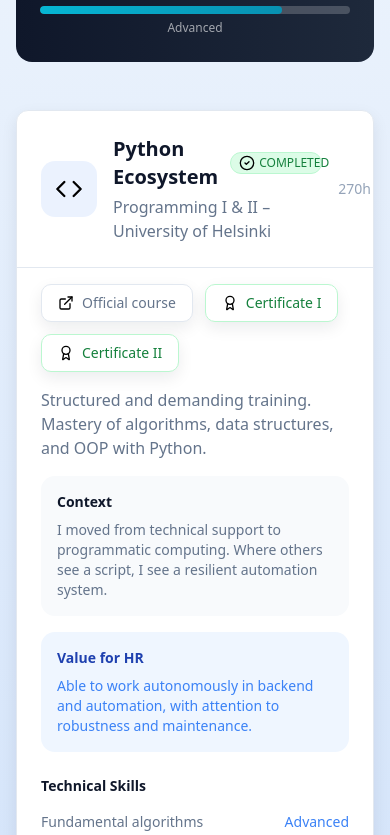
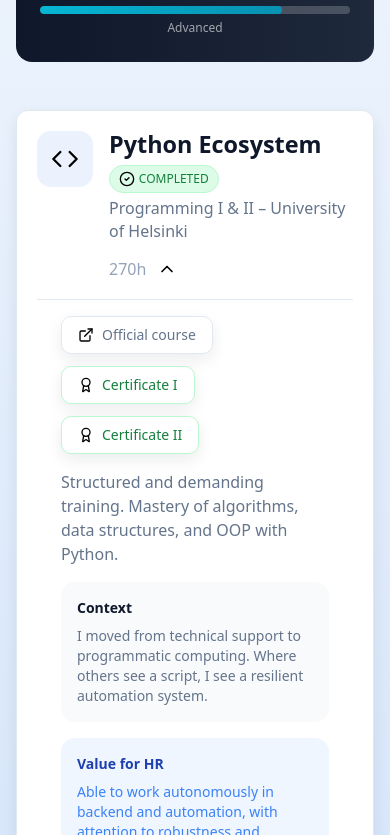
Before and after one commit to eliaspc2/OnlineCV, a React (Vite) app: page / in a window 390 px wide. Shown: the part 4229-5064 px from the top of the page. Built offline with nearby package versions, Linux system fonts and the light colour scheme.

Commit message:
Fix mobile training card layout

```diff
--- a/public/sw.js
+++ b/public/sw.js
@@ -1,4 +1,4 @@
-const CACHE_NAME = 'json-site-v42';
+const CACHE_NAME = 'json-site-v43';
 const scopeUrl = new URL(self.registration.scope);
 const BASE_PATH = scopeUrl.pathname.endsWith('/') ? scopeUrl.pathname : `${scopeUrl.pathname}/`;
 const INDEX_URL = new URL(`${BASE_PATH}index.html`, scopeUrl.origin).toString();
--- a/src/App.tsx
+++ b/src/App.tsx
@@ -4,7 +4,7 @@
 
 const STORAGE_KEY = 'json-site-lang';
 const DEFAULT_STRINGS_FILE = 'data/uk-en.json';
-const APP_BUILD_VERSION = '2026-06-21.2';
+const APP_BUILD_VERSION = '2026-06-21.3';
 const DATA_CACHE_KEY = APP_BUILD_VERSION;
 
 const FOOTER_DOCUMENT_LINKS = [
@@ -449,7 +449,7 @@
         classKeys: classKeysFile
           ? withCacheVersion(toPublicUrlIfRelative(classKeysFile) || toPublicUrl(classKeysFile))
           : 'inline',
-        serviceWorker: 'json-site-v42'
+        serviceWorker: 'json-site-v43'
       });
       setClassPresetTree(classTree || {});
       setClassPresetMap(flattenClassPresets(classTree));
--- a/src/mobile-polish.css
+++ b/src/mobile-polish.css
@@ -26,6 +26,95 @@
   :is(#skills, #summary) [data-accordion-item],
   #mindset .rounded-2xl {
     border-radius: 0.75rem;
+  }
+
+  #skills [data-accordion-toggle] {
+    display: grid !important;
+    grid-template-columns: 3.5rem minmax(0, 1fr);
+    align-items: center;
+    gap: 1rem;
+    width: 100%;
+    padding: 1.25rem !important;
+  }
+
+  #skills [data-accordion-toggle] > :first-child {
+    width: 3.5rem !important;
+    height: 3.5rem !important;
+    align-self: start;
+  }
+
+  #skills [data-accordion-toggle] > :first-child img {
+    width: 1.75rem !important;
+    height: 1.75rem !important;
+  }
+
+  #skills [data-accordion-toggle] > :nth-child(2) {
+    min-width: 0;
+  }
+
+  #skills [data-accordion-toggle] > :nth-child(2) > :first-child {
+    display: flex !important;
+    flex-wrap: wrap !important;
+    align-items: center;
+    gap: 0.45rem 0.5rem !important;
+    min-width: 0;
+  }
+
+  #skills [data-accordion-toggle] h3 {
+    flex: 1 0 100%;
+    min-width: 0;
+    font-size: clamp(1.32rem, 6vw, 1.62rem) !important;
+    line-height: 1.15 !important;
+    overflow-wrap: anywhere;
+  }
+
+  #skills [data-accordion-toggle] > :nth-child(2) > :first-child > span {
+    max-width: 100%;
+    min-height: 1.75rem;
+    align-items: center;
+    white-space: normal;
+    overflow-wrap: anywhere;
+    line-height: 1.15;
+    padding: 0.25rem 0.55rem !important;
+  }
+
+  #skills [data-accordion-toggle] > :nth-child(2) > p {
+    margin-top: 0.25rem;
+    font-size: 1rem;
+    line-height: 1.45;
+  }
+
+  #skills [data-accordion-toggle] > :nth-child(3) {
+    grid-column: 2;
+    justify-self: start;
+    align-items: center;
+    gap: 0.65rem !important;
+    margin-left: 0 !important;
+    min-width: 0;
+  }
+
+  #skills [data-accordion-toggle] > :nth-child(3) > span {
+    font-size: 1rem;
+    line-height: 1;
+  }
+
+  #skills [data-accordion-panel] {
+    padding-right: 1.25rem !important;
+    padding-left: 1.25rem !important;
+  }
+
+  #skills [data-accordion-panel] a {
+    min-width: 0;
+    max-width: 100%;
+    white-space: normal;
+  }
+
+  #skills [data-accordion-panel] .grid {
+    min-width: 0;
+  }
+
+  #skills [data-accordion-panel] .flex-wrap > * {
+    min-width: 0;
   }
 
   #mindset .p-6 {
@@ -63,4 +152,19 @@
   .lang-switcher {
     right: 5rem !important;
   }
+
+  #skills [data-accordion-toggle] {
+    grid-template-columns: 3.25rem minmax(0, 1fr);
+    gap: 0.85rem;
+    padding: 1rem !important;
+  }
+
+  #skills [data-accordion-toggle] > :first-child {
+    width: 3.25rem !important;
+    height: 3.25rem !important;
+  }
+
+  #skills [data-accordion-toggle] h3 {
+    font-size: 1.25rem !important;
+  }
 }
```
